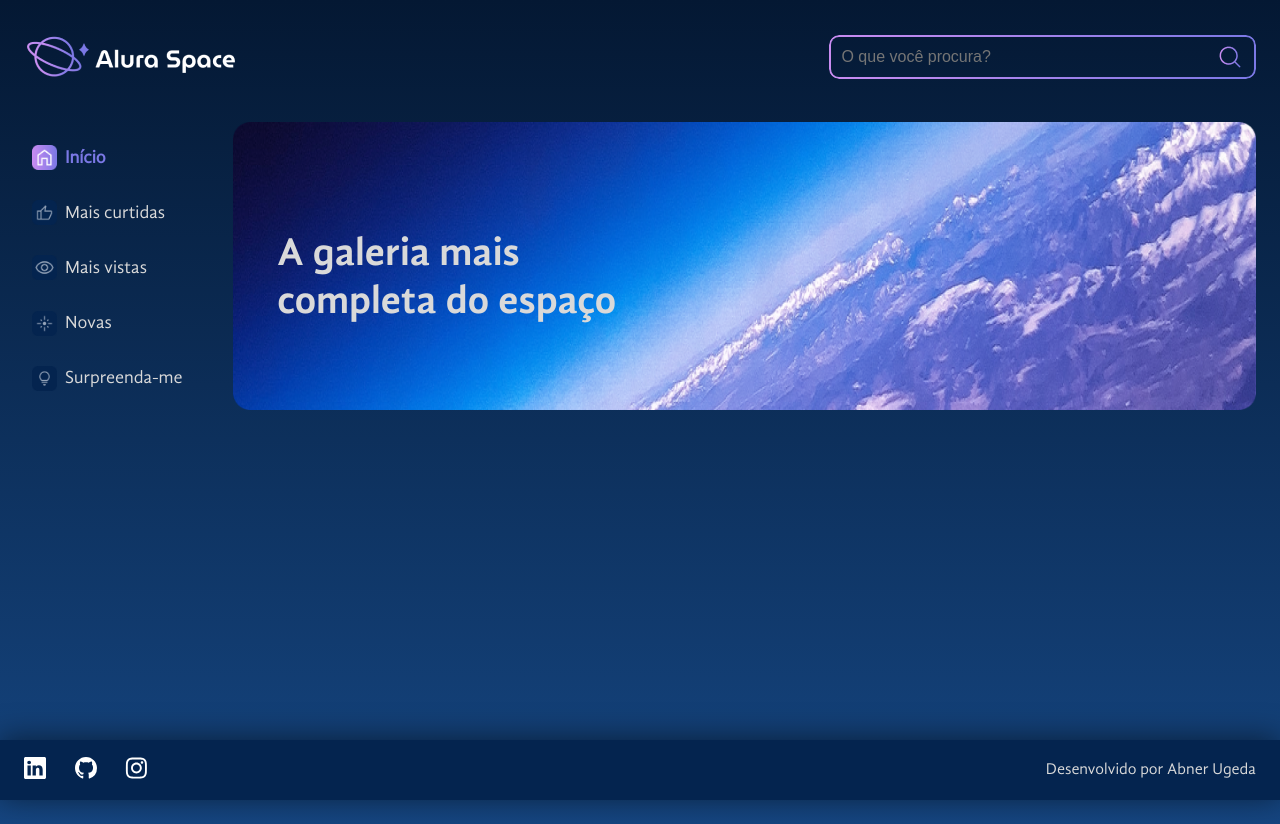
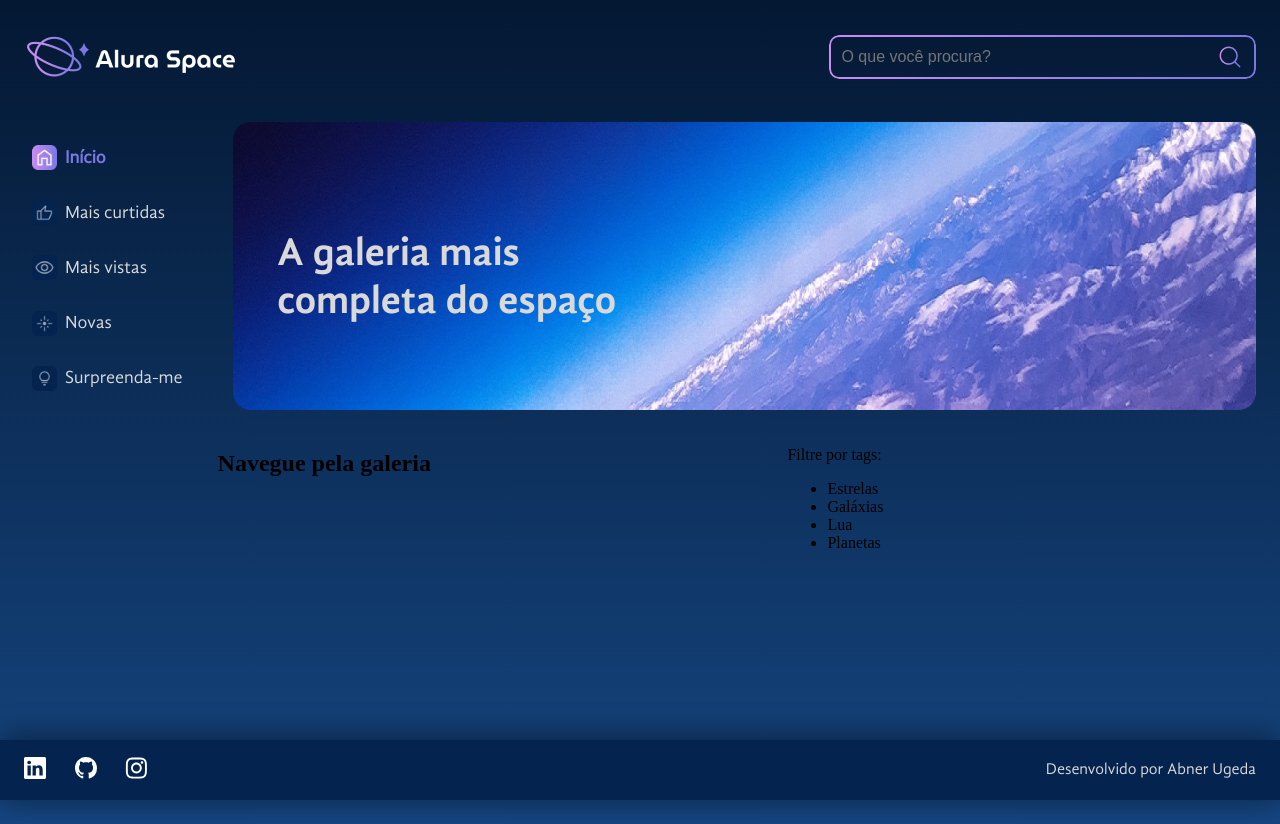
Before and after one commit to Abnerugeda/Site-Space, a React (Create React App) app: page / in a window 1280 px wide. Built offline with nearby package versions, Linux system fonts and the light colour scheme.

Commit message:
Criando galeria e tags

```diff
--- /dev/null
+++ b/src/components/Gallery/Gallery.module.scss
@@ -0,0 +1,7 @@
+.galeria {
+    display: flex;
+    justify-content: space-between;
+    align-items: flex-start;
+    margin-left: 17%;
+    margin-top: 1rem;
+  }
--- /dev/null
+++ b/src/components/Gallery/index.jsx
@@ -0,0 +1,12 @@
+import React from 'react'
+import styles from './Gallery.module.scss'
+import Tags from '../Tags'
+export default function Gallery() {
+  return (
+    <section className={styles.galeria}>
+        <h2>Navegue pela galeria</h2>
+        <Tags/>
+        <ul></ul>
+    </section>
+  )
+}
--- /dev/null
+++ b/src/components/Tags/index.jsx
@@ -0,0 +1,15 @@
+import React from 'react'
+
+export default function Tags() {
+  return (
+    <div>
+        <p>Filtre por tags:</p>
+        <ul>
+            <li>Estrelas</li>
+            <li>Galáxias</li>
+            <li>Lua</li>
+            <li>Planetas</li>
+        </ul>
+    </div>
+  )
+}
--- a/src/screens/InitialScreen/index.jsx
+++ b/src/screens/InitialScreen/index.jsx
@@ -1,4 +1,5 @@
 import Footer from "../../components/Footer";
+import Gallery from "../../components/Gallery";
 import Header from "../../components/Header";
 import Menu from "../../components/Menu";
 import banner from './banner.png';
@@ -17,6 +18,9 @@ export default function InitialScreen(){
                     </div>
                 </section>
             </main>
+            <div>
+                <Gallery/>
+            </div>
             <Footer/>
         </>
     )
```
